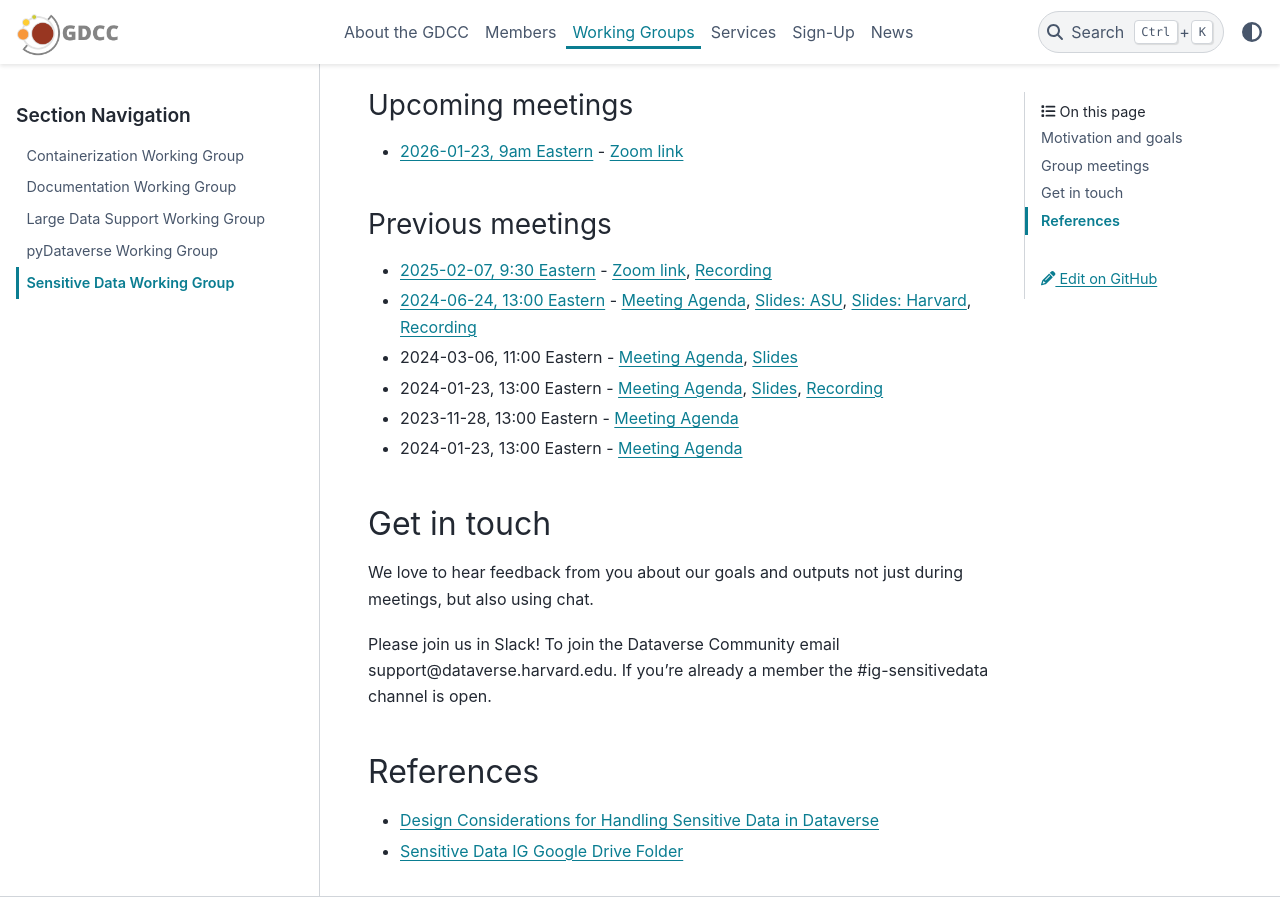
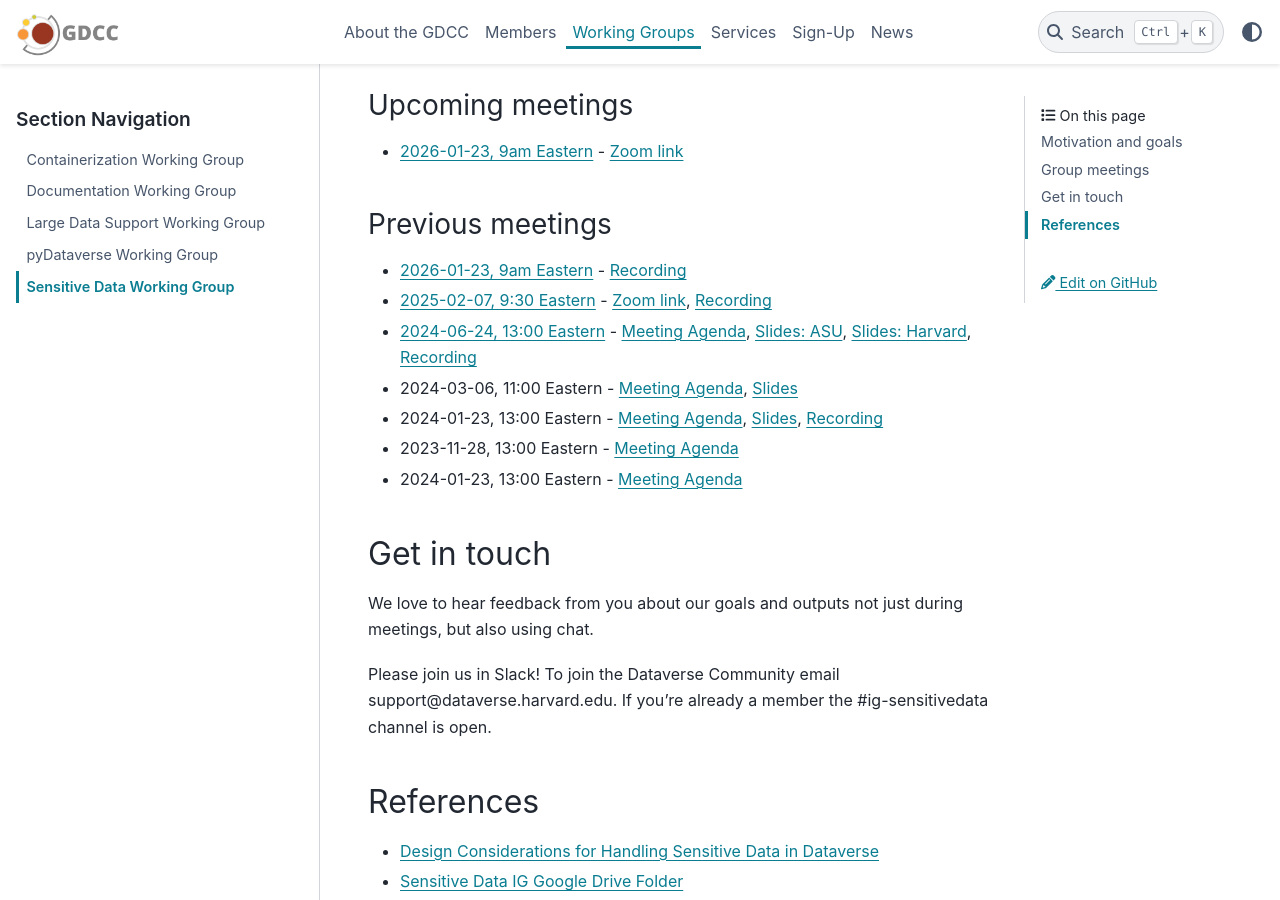
Before and after one commit to gdcc/www.gdcc.io, a Sphinx documentation site: the page built from source/working-groups/sensitive-data.md, in a window 1280 px wide and 900 px high, scrolled down 719 px. Built offline with Sphinx 7.4.7 and the PyData theme 0.15.4, drawn with Linux system fonts in a browser that asks for light colours.

Commit message:
Add previous meeting recording link for January 2026

```diff
--- a/source/working-groups/sensitive-data.md
+++ b/source/working-groups/sensitive-data.md
@@ -20,6 +20,7 @@ We welcome anyone to join our meetings! Meetings are ueually held on a Monday at
 - [2026-01-23, 9am Eastern](https://time.is/compare/9am_23_Jan_2026_in_Boston) - [Zoom link](https://harvard.zoom.us/j/8097317367)
 
 ### Previous meetings
+- [2026-01-23, 9am Eastern](https://time.is/compare/9am_23_Jan_2026_in_Boston) - [Recording](https://harvard.zoom.us/rec/share/rRnRkAhxXEihDg52YMynMXoX6kzmmYeBUFe6eYAxzBiE9Ad_h_Gnb3WwU9LFRpSR.hCbB-K1fECo77F9b)
 - [2025-02-07, 9:30 Eastern](https://time.is/compare/930_7_Feb_2025_in_Boston) - [Zoom link](https://harvard.zoom.us/j/8097317367), [Recording](https://harvard.zoom.us/rec/share/Q9JYXCLCATaTrx9kY6ZatQiMoPCrdpBQRGZ64vQnmihjB4CVMV5UynkdE2zLZrDu.NPJglTgCC1GgYtCL)
 - [2024-06-24, 13:00 Eastern](https://time.is/compare/1300_24_Jun_2024_in_Boston) - [Meeting Agenda](https://docs.google.com/document/d/1zqrW7BlYFPpvC7lUa7FORAcxBaQYGRa7CcbFe0OilOk/edit#heading=h.yq1tzh9inevt), [Slides: ASU](https://docs.google.com/presentation/d/1L_gcDYhhuMoK-q90ZGy1cAnzdEAdyyTC12OzSMdF3jc/edit?usp=sharing), [Slides: Harvard](https://osf.io/69cux), [Recording](https://harvard.zoom.us/rec/share/3jclvAtIiHMkm3VfrJX56YU2Zao9VKjliEjICi0MHKXNHLOwFjARBZFSbFtfjcpg.yxzsJkamOYyXyR5_)
 - 2024-03-06, 11:00 Eastern - [Meeting Agenda](https://docs.google.com/document/d/13TYC2yu-F2Bj-bz4SlmZn3j6TGYvk0-NsuFbAOFBBwk/edit#heading=h.g1tkl59slrru), [Slides](https://docs.google.com/presentation/d/1SgzhHqFVphW1eonk_7sagGSkkwRJajuGCUfBEYAqvtg/edit#slide=id.p)
```
